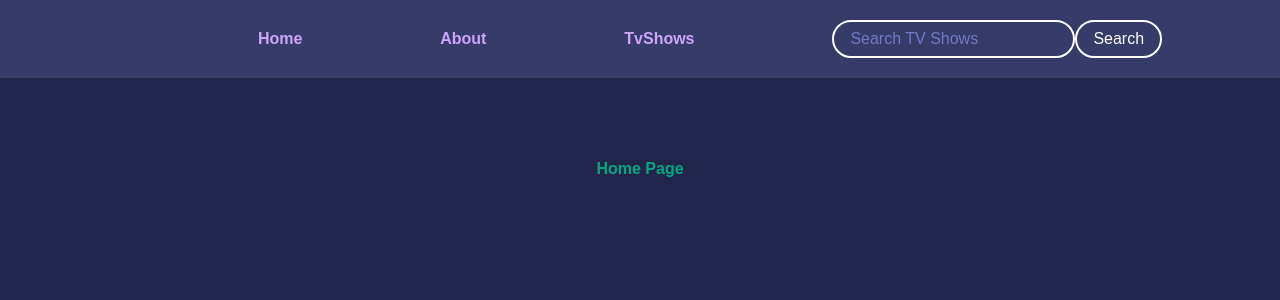
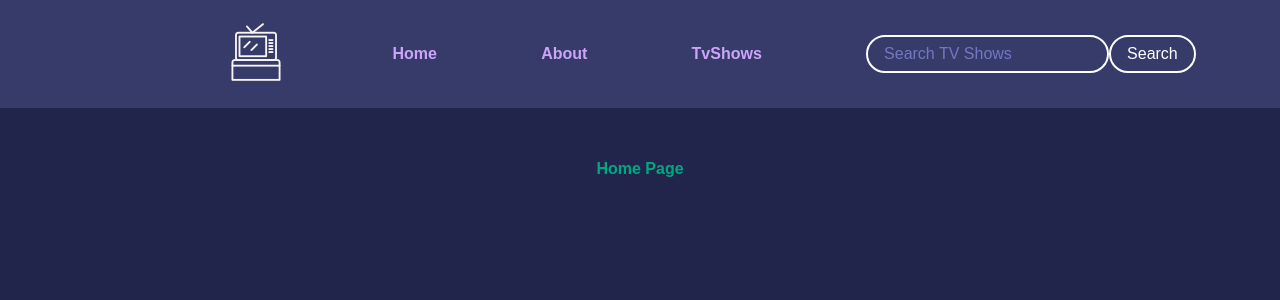
Before and after one commit to saurav7/tvshowwebsite1, a React (Create React App) app: page / in a window 1280 px wide. Shown: the top 300 px of the page. Built offline with nearby package versions, Linux system fonts and the light colour scheme.

Commit message:
add logo to the navbar

```diff
--- a/src/components/NavBar.jsx
+++ b/src/components/NavBar.jsx
@@ -1,10 +1,12 @@
 import { NavLink } from "react-router-dom/cjs/react-router-dom.min"
 import SearchBar from "./SearchBar"
+import logo from "../images/logo.png"
 
 function NavBar() {
     return (
         <nav className="NavBar">
             <div className="NavContent">
+                <NavLink className="NavLink" to='/tvshows'><img className="logo" src={logo}/></NavLink>
                 <NavLink className="NavLink" to="/" >Home</NavLink>
                 <NavLink className="NavLink" to="/about" >About</NavLink>
                 <NavLink className="NavLink" to='/tvshows'>TvShows</NavLink>
```
Also changed, not shown: src/images/logo.png (added).
